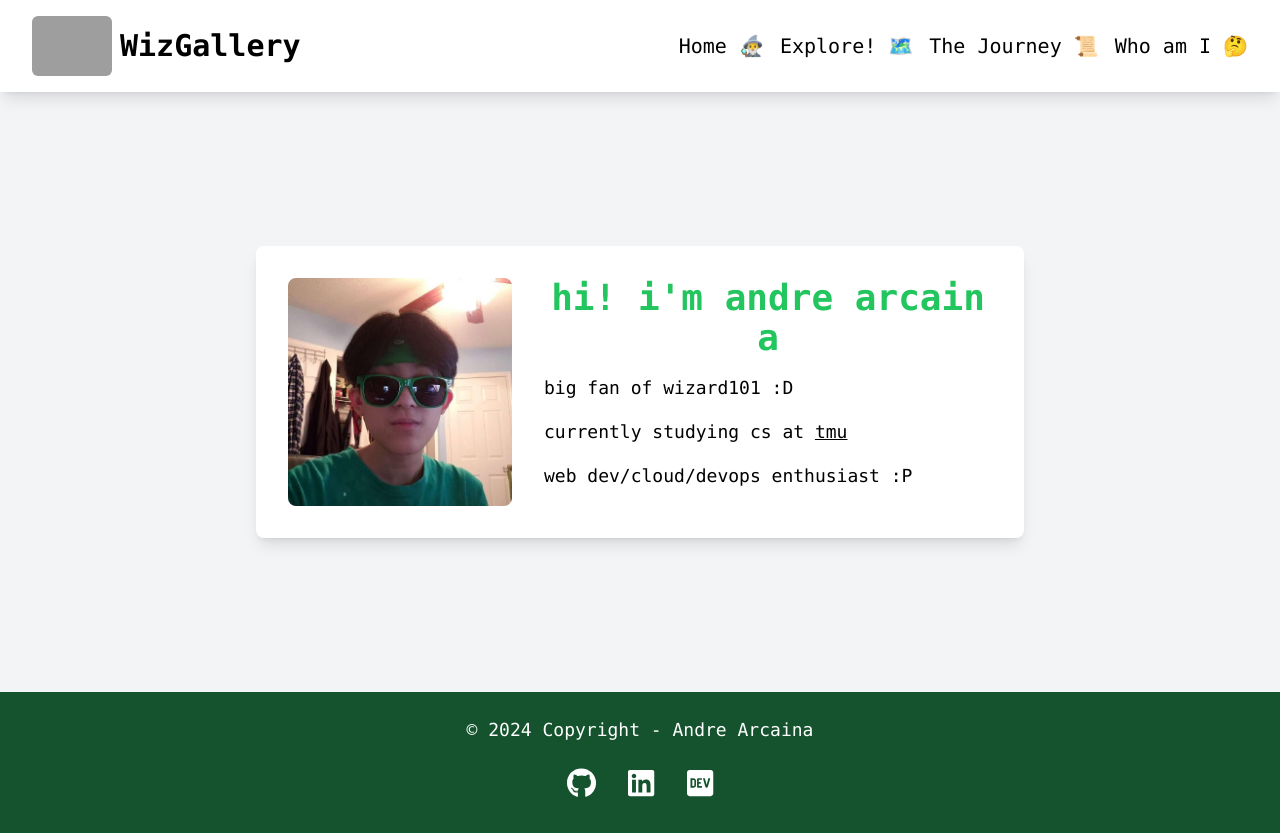
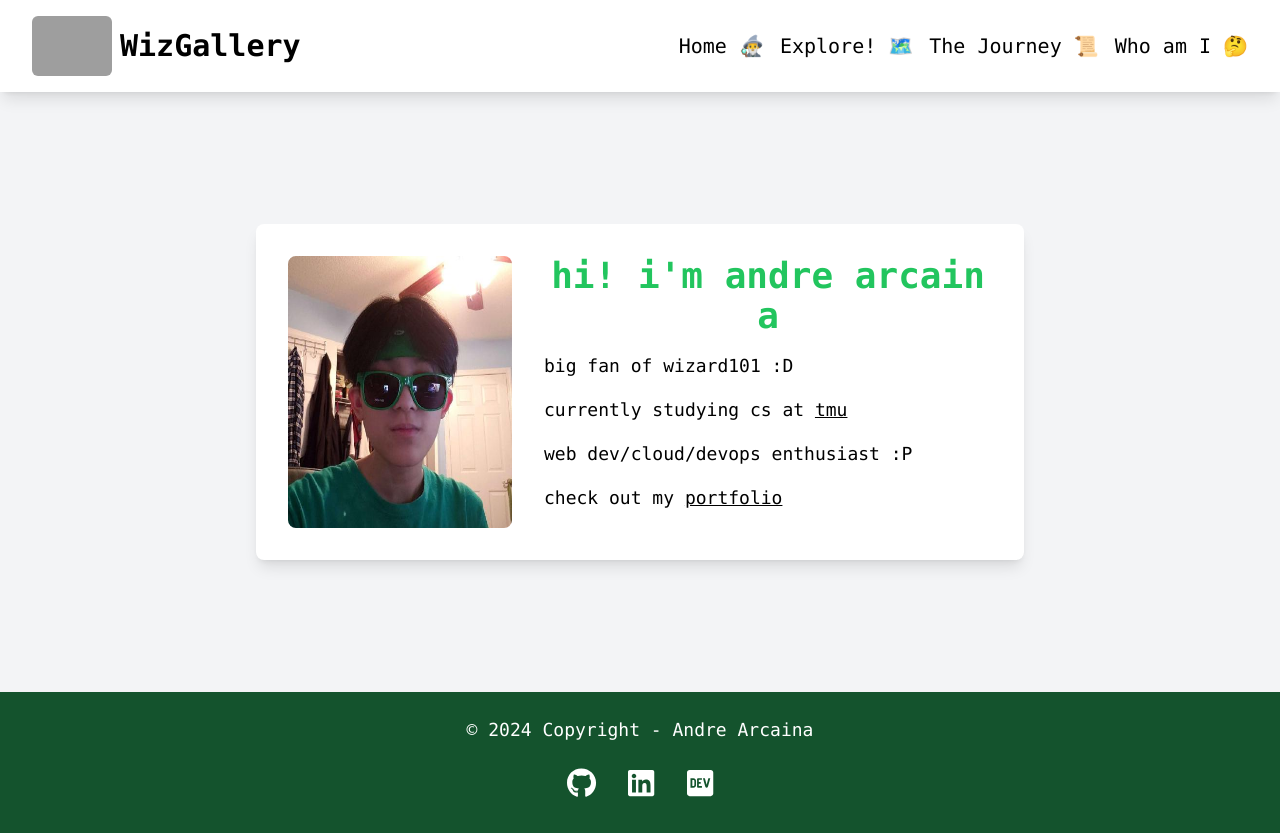
Before and after one commit to andrearcaina/WizGallery, a Next.js app in the folder frontend/: page /about in a window 1280 px wide. Built offline with nearby package versions, Linux system fonts and the light colour scheme; grey boxes are pictures that could not be loaded.

Commit message:
fixed images (#3)
- offset by 10
- remove print + console.log statements
- added website to about

```diff
--- a/frontend/src/app/about/page.js
+++ b/frontend/src/app/about/page.js
@@ -37,17 +37,23 @@ export default function WhoAmI() {
                         <span className="inline-block hover:animate-bounce">a</span>
                     </p>
 
-                    <p className="text-lg mb-4">big fan of wizard101 :D</p>
-                    <p className="text-lg mb-4">
+                    <div className="text-lg mb-4">big fan of wizard101 :D</div>
+
+                    <div className="text-lg mb-4">
                         currently studying cs at <Link className="underline hover:text-green-500 transition-all duration-300" href="https://www.torontomu.ca/">tmu</Link>
-                    </p>
-                    <p className="text-lg mb-4 cursor-pointer">
+                    </div>
+
+                    <div className="text-lg mb-4 cursor-pointer">
                         {text.split().map((char, index) => (
                             <span key={index} className="inline-block hover:text-green-500 hover:animate-pulse transition-all duration-300">
                                 {char !== ' ' ? char : '\u00A0'}
                             </span>
                         ))}
-                    </p>
+                    </div>
+
+                    <div className="text-lg mb-4">
+                        check out my <Link className="underline hover:text-green-500 transition-all duration-300" href="https://andrearcaina.vercel.app/">portfolio</Link>
+                    </div>
                 </div>
             </div>
         </main>
--- a/frontend/src/app/explore/page.js
+++ b/frontend/src/app/explore/page.js
@@ -17,10 +17,8 @@ export default function Explore() {
         try {
             let url = "";
             if (location) {
-                console.log(`Fetching data for ${location}...`);
                 url = `http://localhost:5000/api/search?location=${location}`;
             } else {
-                console.log("Fetching all data...");
                 url = 'http://localhost:5000/api/data';
             }
 
@@ -47,11 +45,8 @@ export default function Explore() {
     };
 
     const handleFormSubmit = ({ world, location }) => {
-        console.log(`World: ${world}, Location: ${location}`);
         fetchData(location);
     };
-
-    console.log("API Data:", apiData);
 
     return (
         <main>
--- a/frontend/src/app/journey/page.js
+++ b/frontend/src/app/journey/page.js
@@ -5,14 +5,15 @@ import { useState, useEffect } from 'react';
 export default function Journey() {
     const [Journey, setJourney] = useState([]);
     const [loading, setLoading] = useState(true);
+    const [pageNum, setPageNum] = useState(1);
 
     useEffect(() => {
         fetchJourneyData();
-    }, []);
+    }, [pageNum]);
 
     const fetchJourneyData = async () => {
         try {
-            const res = await fetch('http://localhost:5000/api/journey', {
+            const res = await fetch(`http://localhost:5000/api/journey?page=${pageNum}`, {
                 method: 'GET'
             });
             const data = await res.json();
@@ -24,6 +25,19 @@ export default function Journey() {
         }
     };
 
+    const nextPage = () => {
+        setLoading(true);
+        setPageNum(pageNum + 1);
+    };
+
+    const prevPage = () => {
+        if (pageNum > 1) {
+            setLoading(true);
+            setPageNum(pageNum - 1);
+        }
+    };
+
+
     return (
         <main>
             {loading ? (
@@ -33,6 +47,11 @@ export default function Journey() {
             ) : (
                 <div className="bg-gray-200 p-8 flex flex-wrap justify-center shadow-xl">
                     <h1 className="text-center text-2xl font-bold mb-4 w-full">The Journey</h1>
+
+                    <div className="w-full flex justify-center mt-4">
+                        <button onClick={prevPage} className="px-4 py-2 bg-blue-500 text-white mr-4 disabled:opacity-50 rounded-md" disabled={pageNum === 1}>Previous</button>
+                        <button onClick={nextPage} className="px-4 py-2 bg-blue-500 text-white disabled:opacity-50 rounded-md"disabled={pageNum === 12}>Next</button>
+                    </div>
 
                     {Journey.dates && Journey.img_data && Journey.img_data.map((img, index) => (
                         <div key={index} className="w-full sm:w-1/2 lg:w-1/4 p-4 flex flex-col items-center">
```
Also changed, not shown: frontend/next.config.mjs (renamed from frontend/next.config.js), 1 other file (tests, documents, lock files or other folders).
